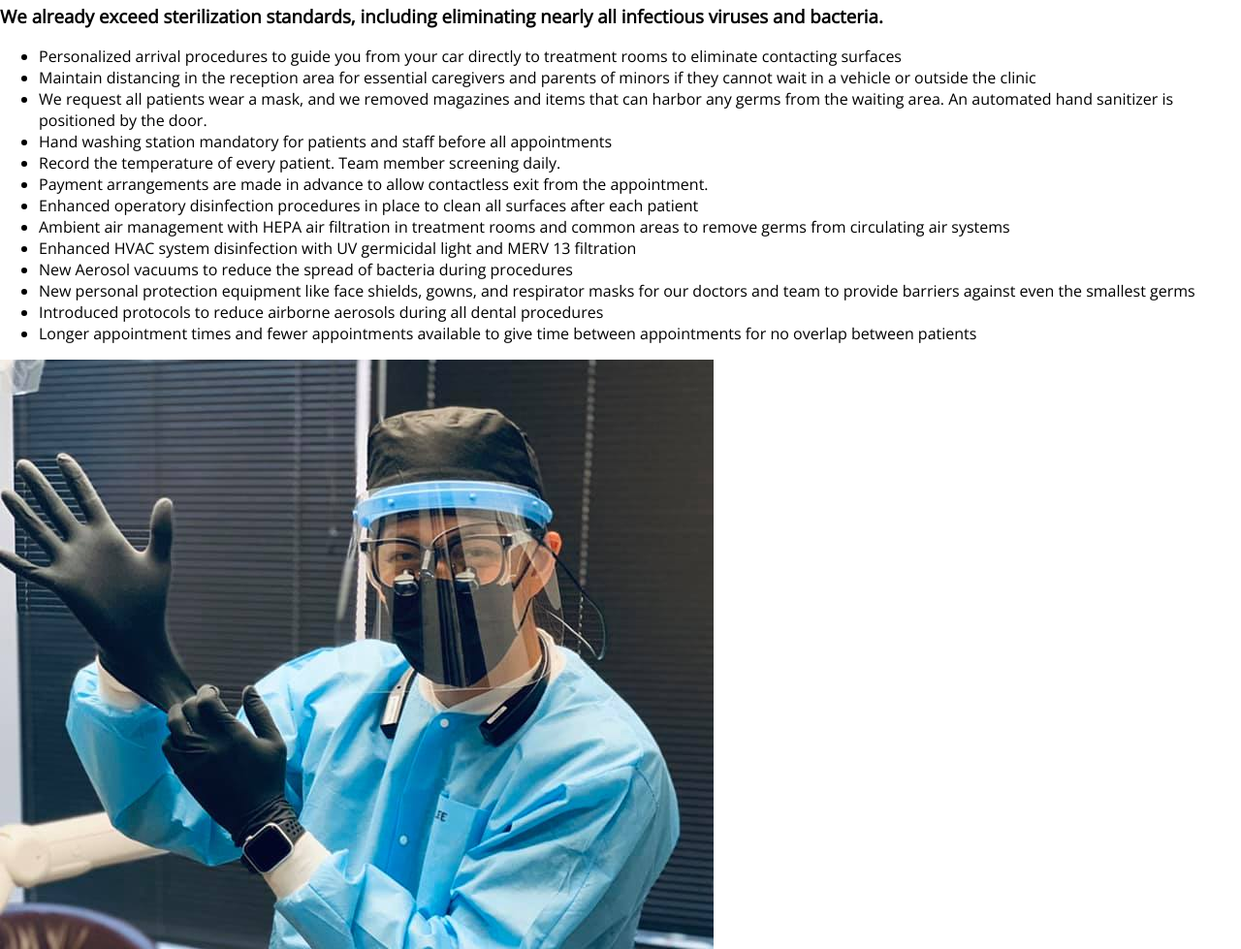
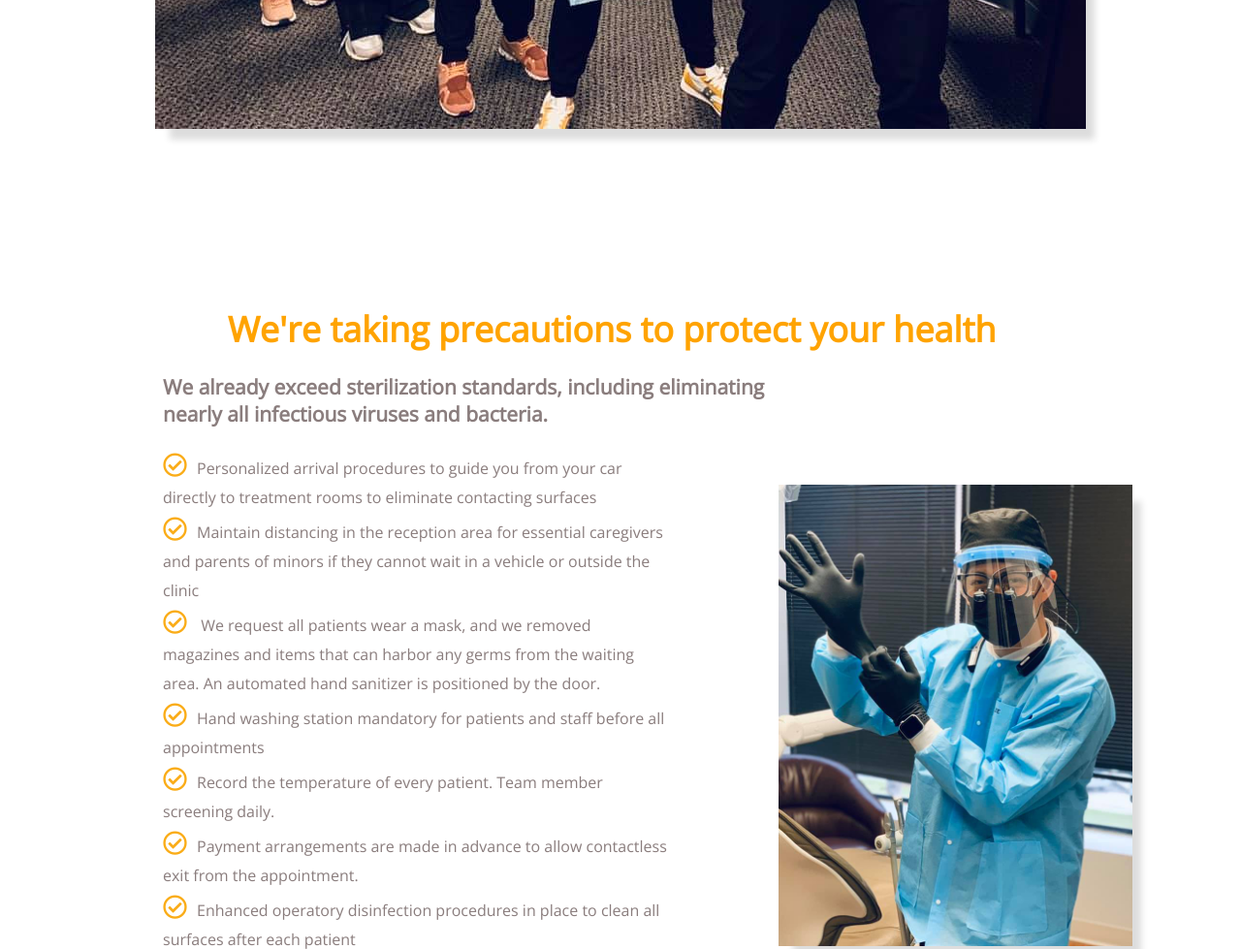
Before and after one commit to hellorafiul/smiles-by-paullee, a plain HTML site: page index.html in a window 1280 px wide. Shown: the part 3480-4459 px from the top of the page at 97% size. Drawn offline with nearby package versions, Linux system fonts and the light colour scheme.

Commit message:
covid section designed completed and fav icon added

```diff
--- a/index.html
+++ b/index.html
@@ -11,6 +11,10 @@
   <link href="https://fonts.googleapis.com/css2?family=Open+Sans+Condensed:wght@300&display=swap" rel="stylesheet">
   <link href="https://fonts.googleapis.com/css2?family=Open+Sans:ital,wght@0,300;1,400&display=swap" rel="stylesheet">
   <link href="https://fonts.googleapis.com/css2?family=Roboto&display=swap" rel="stylesheet">
+  <link rel="stylesheet" href="https://cdnjs.cloudflare.com/ajax/libs/font-awesome/5.15.3/css/all.min.css"
+    integrity="sha512-iBBXm8fW90+nuLcSKlbmrPcLa0OT92xO1BIsZ+ywDWZCvqsWgccV3gFoRBv0z+8dLJgyAHIhR35VZc2oM/gI1w=="
+    crossorigin="anonymous" referrerpolicy="no-referrer" />
+  <link rel="shortcut icon" href="images/smilesbypaullee.png" type="image/x-icon">
   <link rel="stylesheet" href="style.css">
 </head>
 
@@ -82,7 +86,7 @@
     <section class="covid">
       <h2>While many things have changed ONE thing has remained the same, our commitment to your safety.</h2>
       <img src="images/covid.jpg" alt="">
-      <div class="protect-your-health">
+      <div class="protect-your-health flex">
         <div class="protect-checklist">
           <h2>We're taking precautions to protect your health</h2>
           <h3>We already exceed sterilization standards, including eliminating nearly all infectious viruses and
--- a/style.css
+++ b/style.css
@@ -212,17 +212,66 @@ font-weight: bold;
   font-weight: 100;
 }
 
+.covid{
 
+}
+.covid h2 {
+  justify-content: center;
+  text-align: center;
+  padding-top: 92px;
+  margin: auto;
+  font-size: 36px;
+  text-align: left;
+  color: #FFA300;
+  width: 1006px;
+  text-align: center;
+}
 
+.covid img {
+  display: flex;
+  justify-content: center;
+  margin: 90px auto;
+  box-shadow: 12px 14px 7px -3px #ddd;
+}
+.protect-checklist {
+  width: 54%;
+  padding-left: 10%;
+  box-sizing: border-box;
+}
 
+.doc-lee-img img {
+  width: 62%;
+  margin-top: 277px;
+}
+.protect-checklist {
+    width: 54%;
+    padding-left: 10%;
+    box-sizing: border-box;
+}
 
+.protect-checklist h3 {
+  font-size: 21px;
+  width: 673px;
+  padding-left: 40px;
+  color: #8a7d7d;
+}
 
-
-
-
-
-
-
+.protect-checklist ul{
+  list-style: none;
+}
+.protect-checklist ul li::before {
+  content: '\f058';
+  font-family: "Font Awesome 5 Free";
+  color: #FAAC17;
+  margin-right: 10px;
+  font-size: 25px;
+  line-height: 35px;
+}
+.protect-checklist ul li {
+  color: #8a7d7d;
+  font-size: 16px;
+  line-height: 30px;
+}
 
 
 
```
Also changed, not shown: images/smilesbypaullee.png (added).
